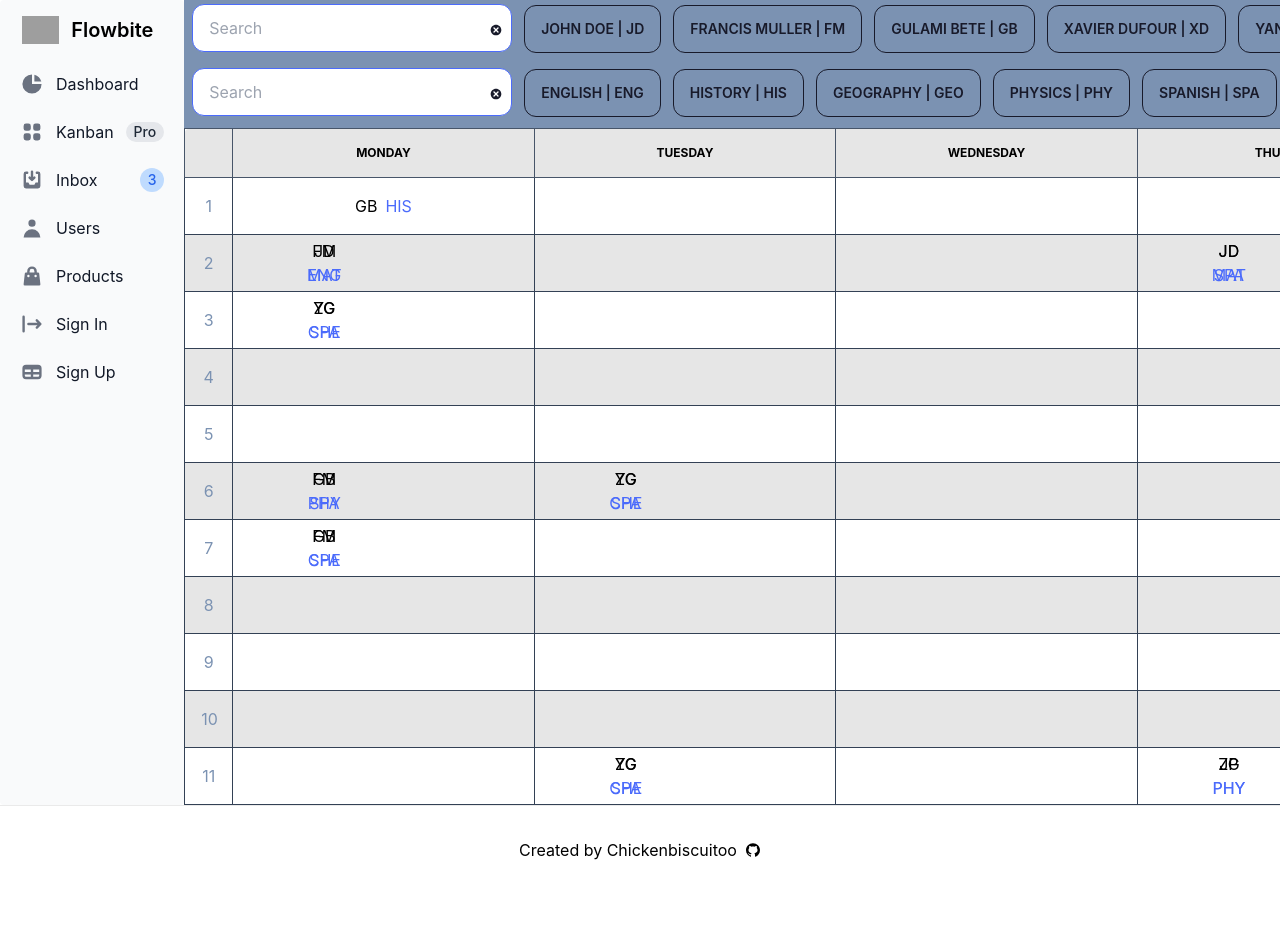
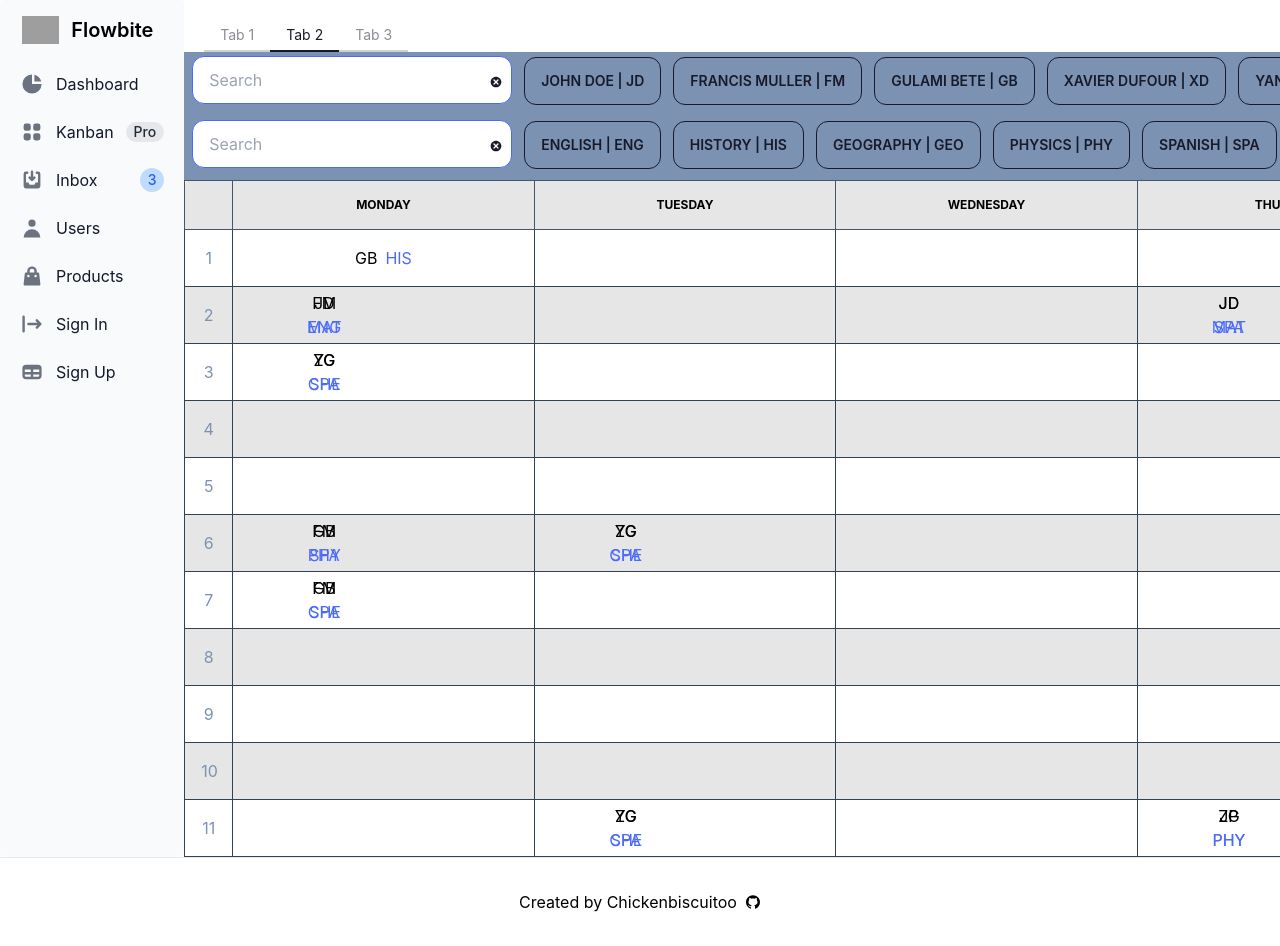
Before and after one commit to Chickenbiscuitoo/timetable-manager, a Next.js app: page / in a window 1280 px wide. Shown: the top 946 px of the page. Before the commit the page ends 894 px from the top, so only its background shows below. Built offline with nearby package versions, Linux system fonts and the light colour scheme; grey boxes are pictures that could not be loaded.

Commit message:
added prov tabs

```diff
--- /dev/null
+++ b/components/TabsMenu.tsx
@@ -0,0 +1,10 @@
+const TabsMenu = () => {
+	return (
+		<div className="tabs mt-5 ml-5">
+			<a className="tab tab-bordered">Tab 1</a>
+			<a className="tab tab-bordered tab-active">Tab 2</a>
+			<a className="tab tab-bordered">Tab 3</a>
+		</div>
+	)
+}
+export default TabsMenu
--- a/pages/index.tsx
+++ b/pages/index.tsx
@@ -10,6 +10,7 @@ import OptionsMenu from '../components/OptionsMenu'
 import Checking from '../components/Checking'
 import CopyButton from '../components/CopyButton'
 import Sidebar from '../components/Sidebar'
+import TabsMenu from '../components/TabsMenu'
 
 import { HTML5Backend } from 'react-dnd-html5-backend'
 import { DndProvider } from 'react-dnd'
@@ -27,6 +28,7 @@ const Home: NextPage = () => {
 			<main className="min-h-screen flex flex-row">
 				<Sidebar />
 				<div>
+					<TabsMenu />
 					<DndProvider backend={HTML5Backend}>
 						<div>
 							<ScrollMenu data={teachers} isTeacher={true} />
```
